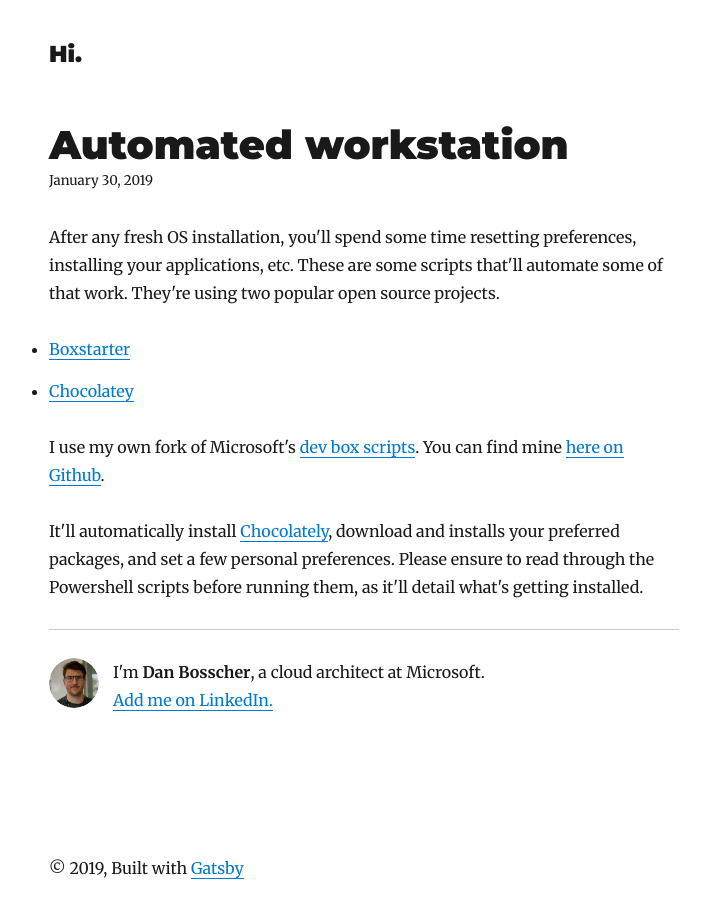
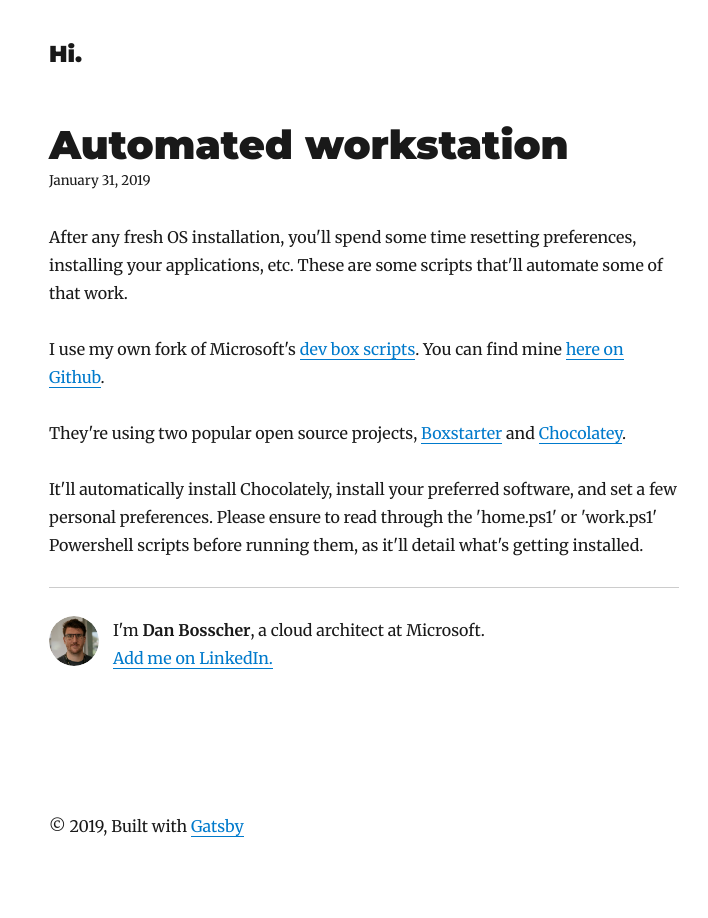
Before and after one commit to danbosscher/bosscher, a Gatsby site: page /workstation-setup/ in a window 1280 px wide. Shown: the whole page, without its empty margins (276-984 px from the left). After the commit the page ends 882 px from the top, so only its background shows below. Built offline with nearby package versions, Linux system fonts and the light colour scheme; Gatsby itself is replaced by a stand-in of ours; some packages are replaced by stand-ins of ours.

Commit message:
Updated timestamp

```diff
--- a/content/blog/workstation-setup/index.md
+++ b/content/blog/workstation-setup/index.md
@@ -1,15 +1,15 @@
 ---
 title: Automated workstation
-date: '2019-01-30T15:30:00'
+date: '2019-01-31T15:30:00'
 ---
 
 After any fresh OS installation, you'll spend some time resetting preferences, installing your applications, etc.
-These are some scripts that'll automate some of that work. They're using two popular open source projects.
-- [Boxstarter](http://boxstarter.org)
-- [Chocolatey](http://chocolatey.org)
+These are some scripts that'll automate some of that work.
 
 I use my own fork of Microsoft's [dev box scripts](https://github.com/Microsoft/windows-dev-box-setup-scripts).
 You can find mine [here on Github](https://github.com/danbosscher/windows-dev-box-setup-scripts).
 
-It'll automatically install [Chocolately](https://chocolatey.org), download and installs your preferred packages, and set a few personal preferences.
-Please ensure to read through the Powershell scripts before running them, as it'll detail what's getting installed.
+They're using two popular open source projects, [Boxstarter](http://boxstarter.org) and [Chocolatey](http://chocolatey.org).
+
+It'll automatically install Chocolately, install your preferred software, and set a few personal preferences.
+Please ensure to read through the 'home.ps1' or 'work.ps1' Powershell scripts before running them, as it'll detail what's getting installed.
```
